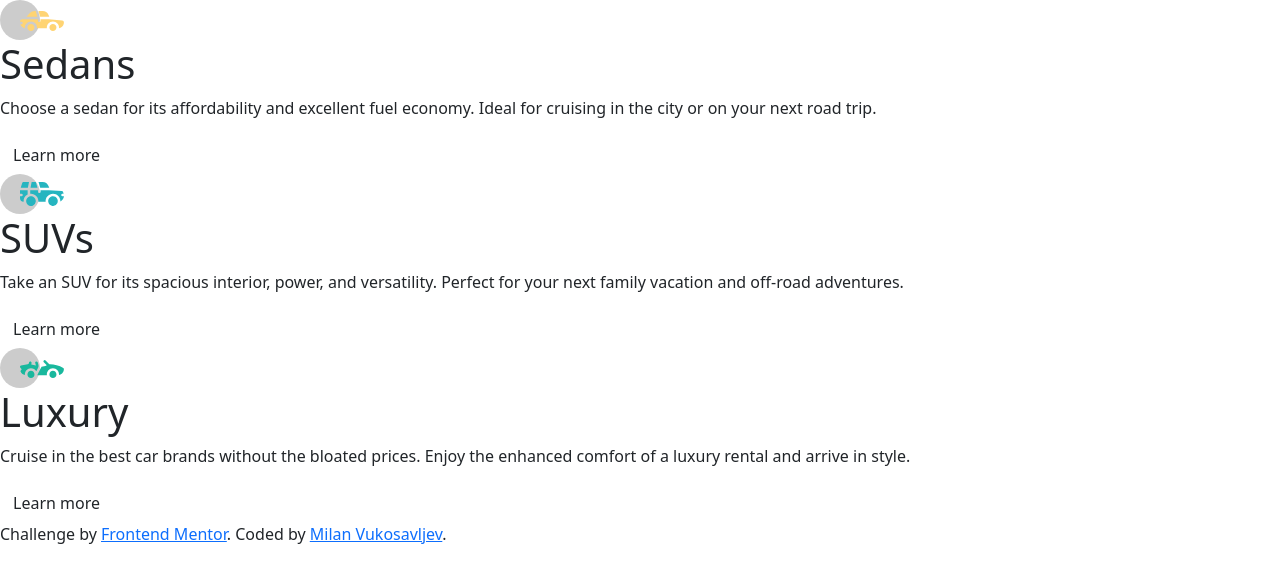
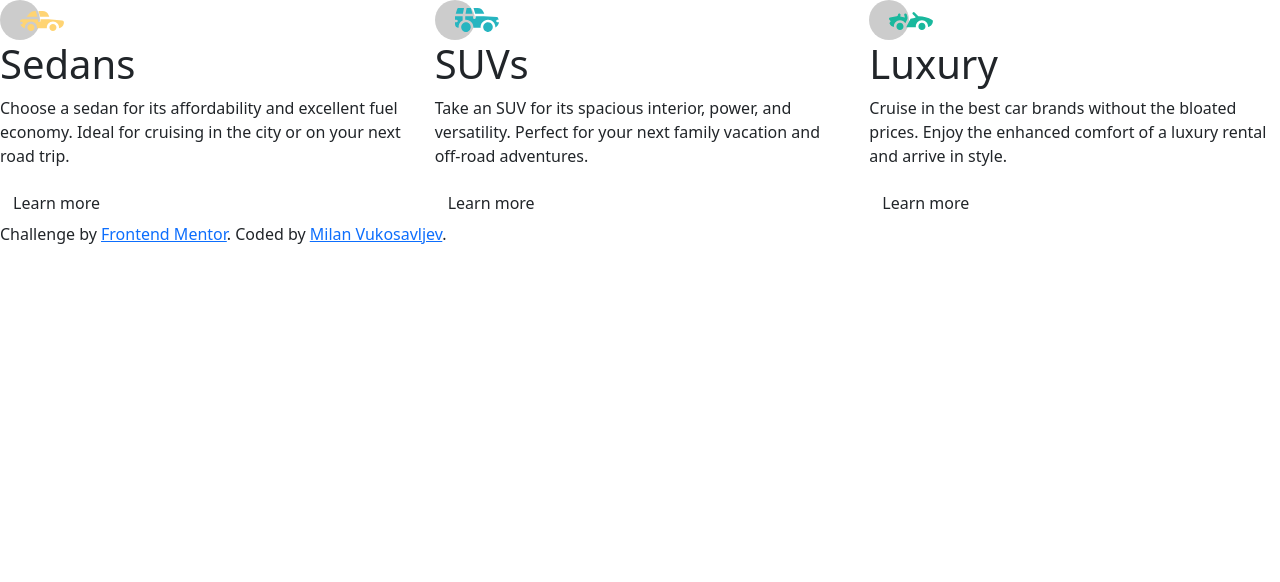
Before and after one commit to Kecac/3-column-preview-card, a plain HTML site: page index.html in a window 1280 px wide. Drawn offline with nearby package versions, Linux system fonts and the light colour scheme.

Commit message:
Add col classes to divs

```diff
--- a/index.html
+++ b/index.html
@@ -11,8 +11,9 @@
   <link rel="stylesheet" href="/style.css"> <!--REgular CSS-->
 </head>
 <body>
+<section class="row">
 
-  <div id="left">
+  <div class="col-lg-4" id="left">
       <img src="/images/icon-sedans.svg" alt="sedans-icon">
       <h1>Sedans</h1>
       <p>
@@ -22,7 +23,7 @@
       <button type="buton" class="btn">Learn more</button>
     </div>
 
-  <div id="center">
+    <div class="col-lg-4" id="center">
       <img src="/images/icon-suvs.svg" alt="suvs-icon">
       <h1>SUVs</h1>
       <p>
@@ -32,7 +33,7 @@
       <button type="buton" class="btn">Learn more</button>
     </div>
 
-  <div id="right">
+    <div class="col-lg-4" id="right">
       <img src="/images/icon-luxury.svg" alt="luxury-icon">
       <h1>Luxury</h1>
       <p>
@@ -47,5 +48,6 @@
       Coded by <a href="https://github.com/Kecac">Milan Vukosavljev</a>.
     </div>
 
+</section>
 </body>
 </html>
```
Lines whose indentation alone changed are shown as unchanged.
